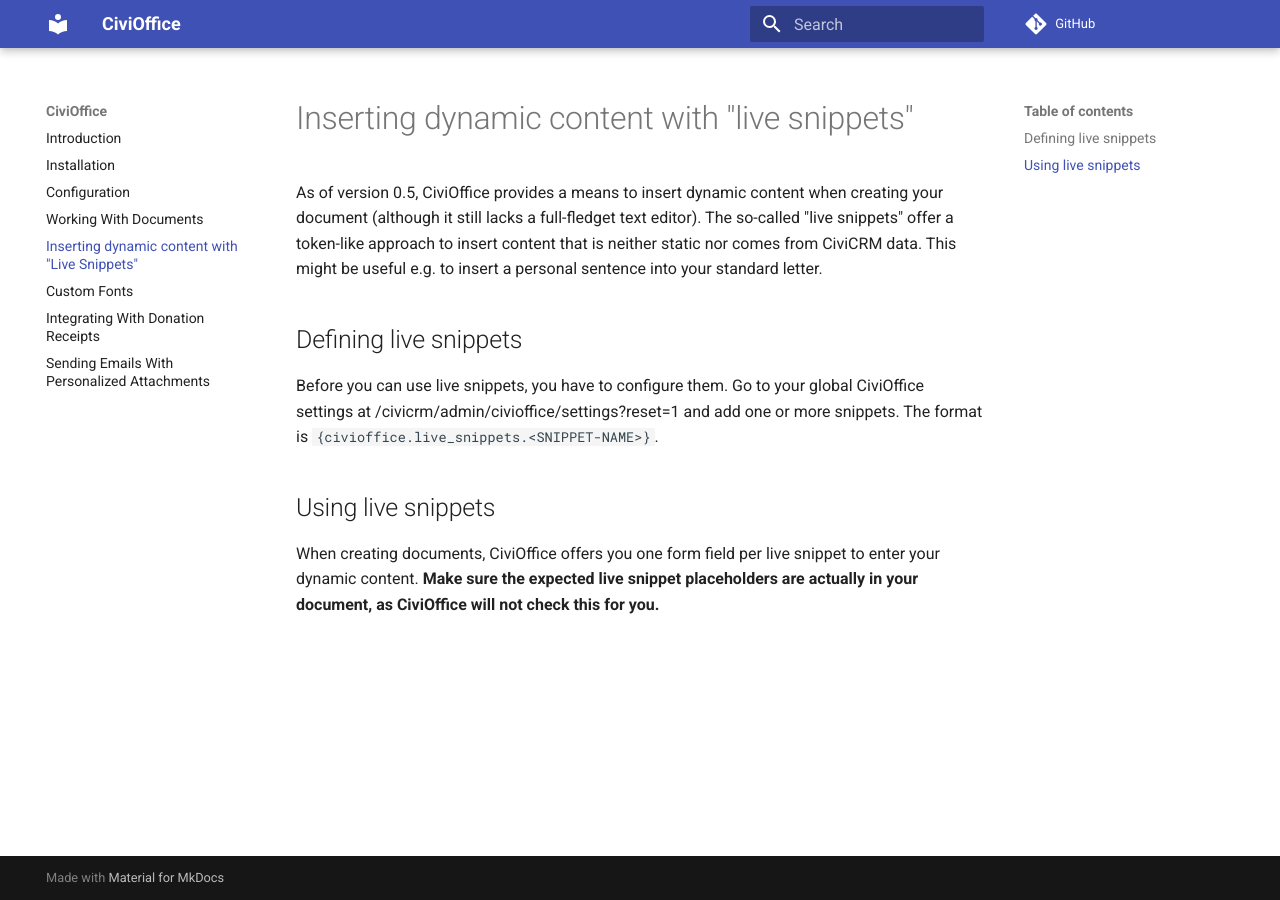
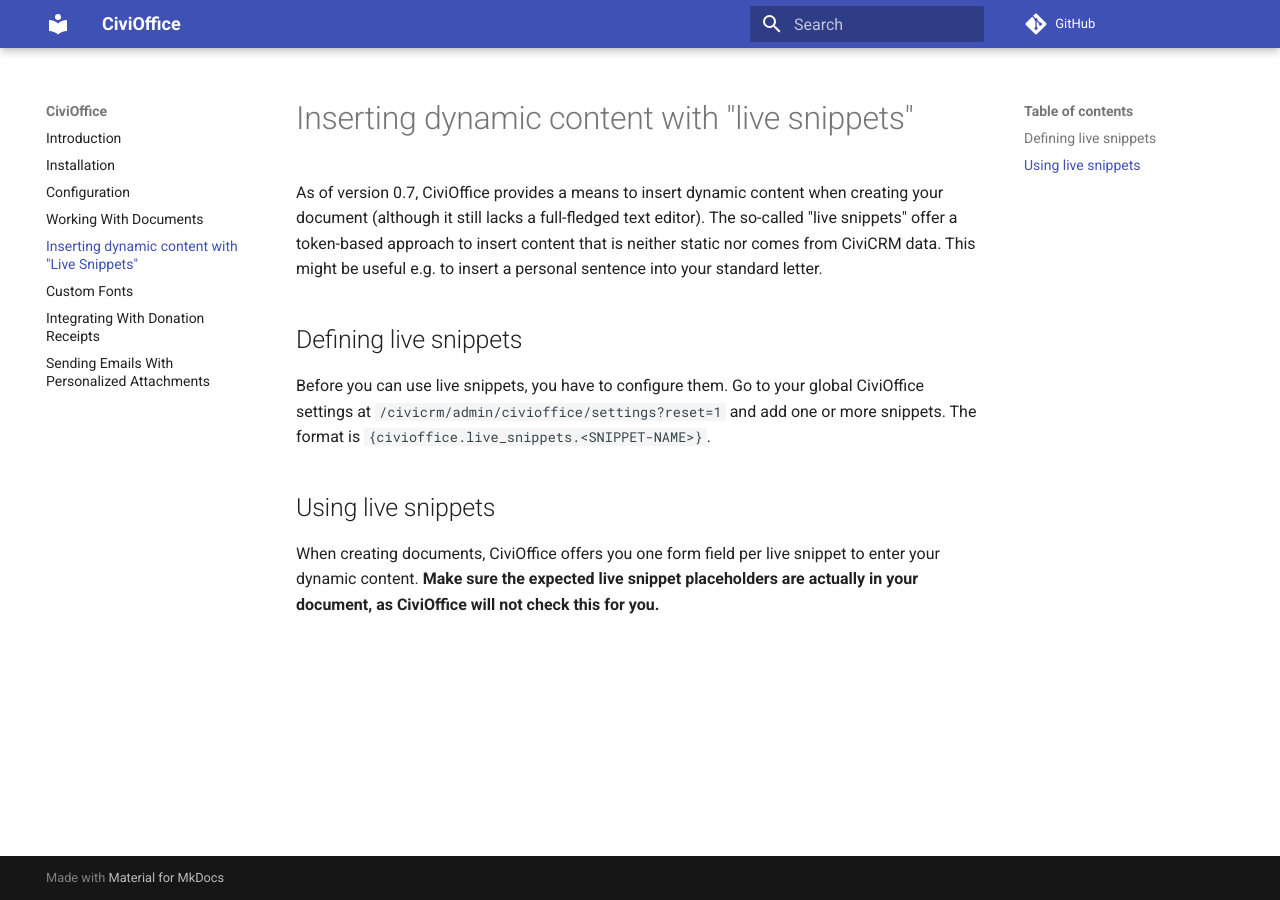
Before and after one commit to systopia/de.systopia.civioffice, an MkDocs documentation site: the page built from docs/inserting-content-with-live-snippets.md, in a window 1280 px wide. Built offline with MkDocs 1.6.1 and Material for MkDocs 9.7.7, drawn with Linux system fonts in a browser that asks for light colours; comment, search, counter and statistics services are not loaded.

Commit message:
Update documentation on Live Snippets

```diff
--- a/docs/inserting-content-with-live-snippets.md
+++ b/docs/inserting-content-with-live-snippets.md
@@ -1,11 +1,20 @@
 # Inserting dynamic content with "live snippets"
 
-As of version 0.5, CiviOffice provides a means to insert dynamic content when creating your document (although it still lacks a full-fledget text editor). The so-called "live snippets" offer a token-like approach to insert content that is neither static nor comes from CiviCRM data. This might be useful e.g. to insert a personal sentence into your standard letter.
+As of version 0.7, CiviOffice provides a means to insert dynamic content when
+creating your document (although it still lacks a full-fledged text editor). The
+so-called "live snippets" offer a token-based approach to insert content that is
+neither static nor comes from CiviCRM data. This might be useful e.g. to insert
+a personal sentence into your standard letter.
 
 ## Defining live snippets
 
-Before you can use live snippets, you have to configure them. Go to your global CiviOffice settings at <my-domain>/civicrm/admin/civioffice/settings?reset=1 and add one or more snippets. The format is `{civioffice.live_snippets.<SNIPPET-NAME>}`.
+Before you can use live snippets, you have to configure them. Go to your global
+CiviOffice settings at `/civicrm/admin/civioffice/settings?reset=1` and add one
+or more snippets. The format is `{civioffice.live_snippets.<SNIPPET-NAME>}`.
 
 ## Using live snippets
 
-When creating documents, CiviOffice offers you one form field per live snippet to enter your dynamic content. **Make sure the expected live snippet placeholders are actually in your document, as CiviOffice will not check this for you.**
+When creating documents, CiviOffice offers you one form field per live snippet
+to enter your dynamic content. **Make sure the expected live snippet
+placeholders are actually in your document, as CiviOffice will not check this
+for you.**
```
